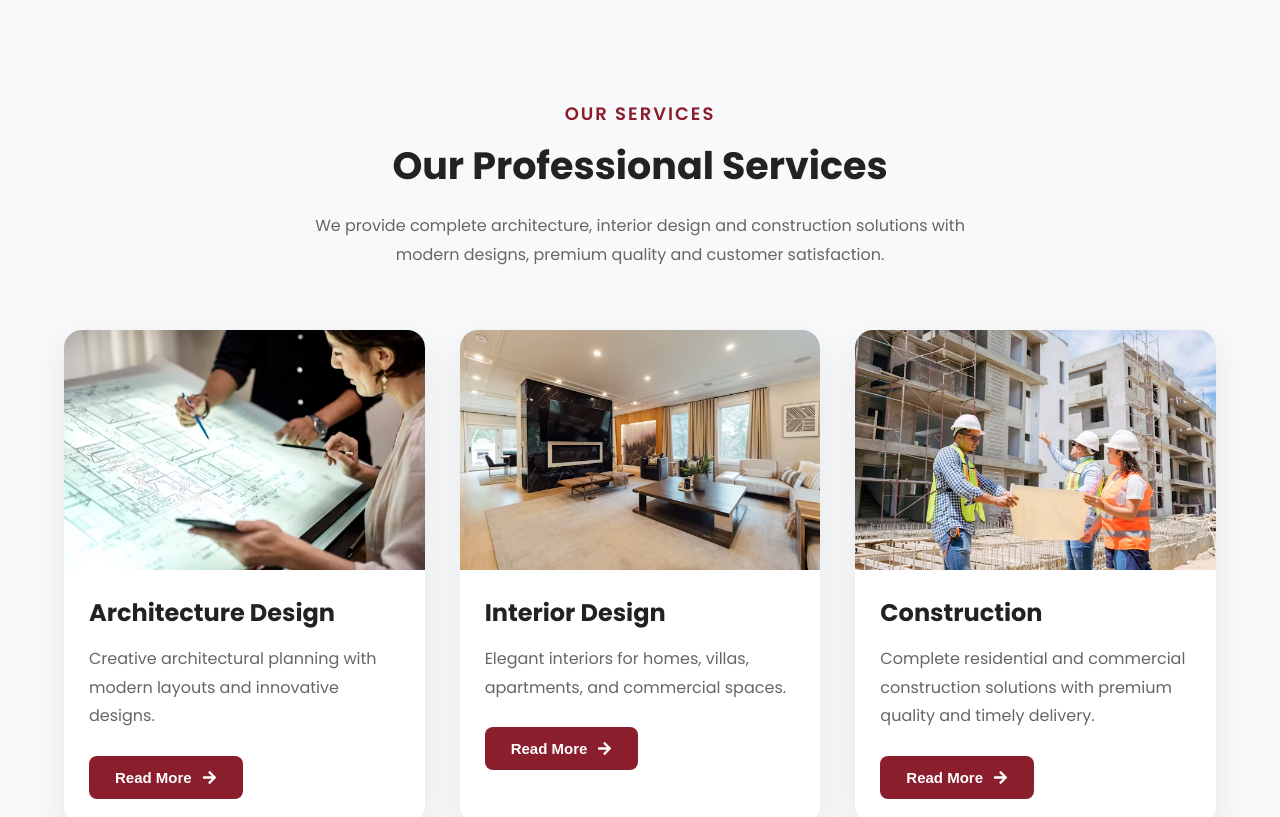
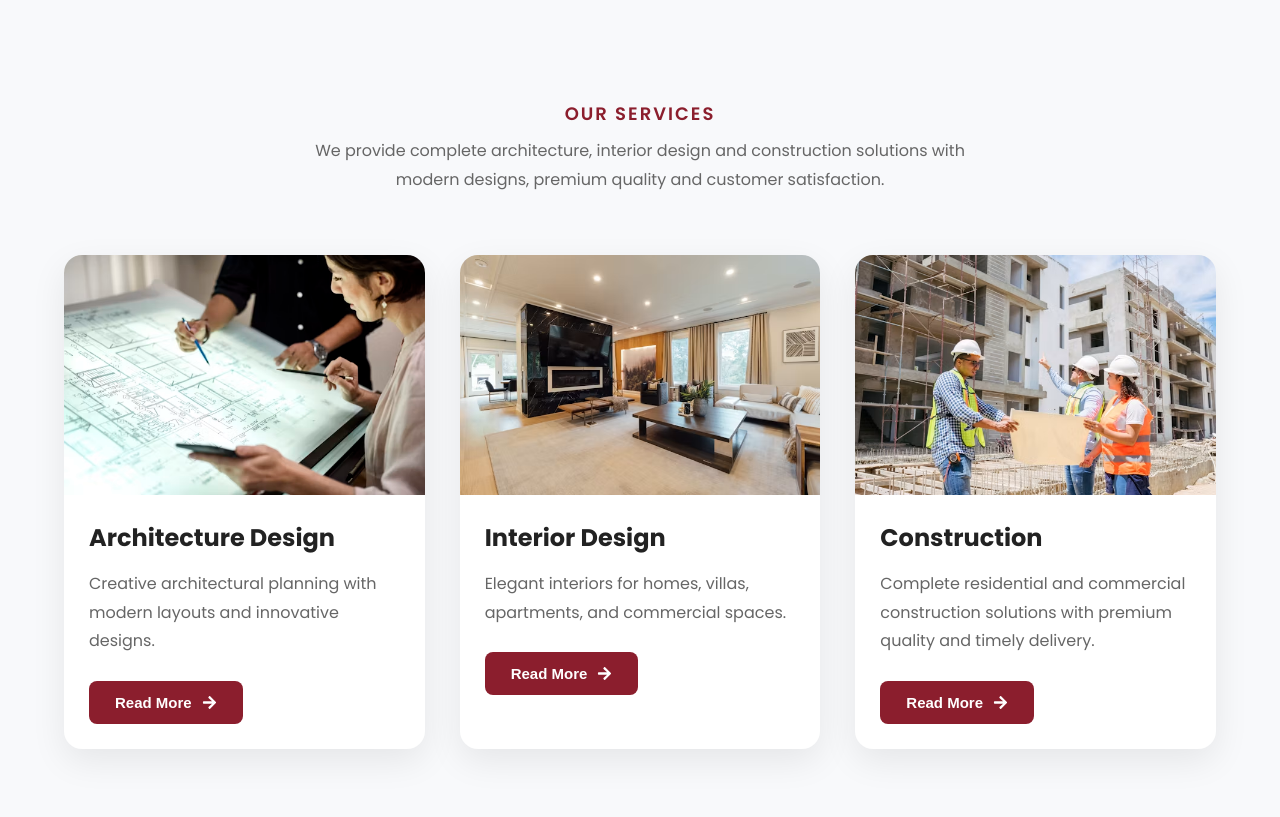
Before and after one commit to SIVASEELAN333/RIA-INTERIORS, a React (Vite) app: page / in a window 1280 px wide. Shown: the part 1460-2277 px from the top of the page. Built offline with nearby package versions, Linux system fonts and the light colour scheme.

Commit message:
Remove subtitle from services section
Removed the subtitle 'Our Professional Services' from the services section.

```diff
--- a/src/components/Services.jsx
+++ b/src/components/Services.jsx
@@ -159,7 +159,6 @@ function Services() {
 
         <div className="section-title">
           <h4>OUR SERVICES</h4>
-          <h2>Our Professional Services</h2>
 
           <p>
             We provide complete architecture, interior design and construction
```
